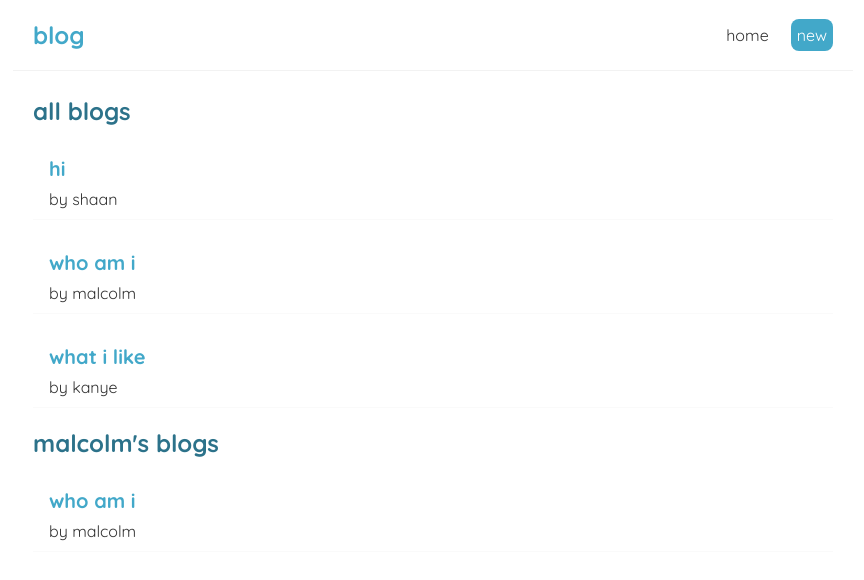
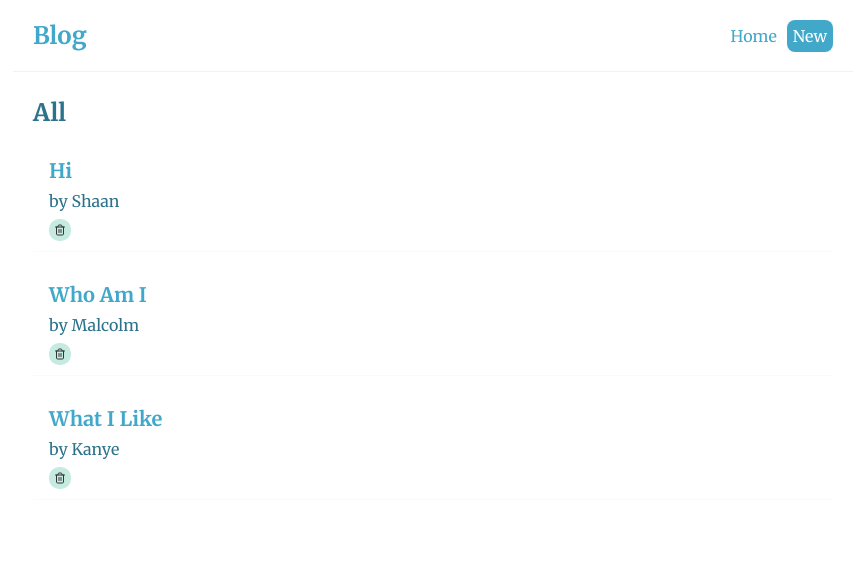
Before and after one commit to shaannsingh/reactBlogTutorial, a React (Vite) app in the folder blogSYNC/: page / in a window 1280 px wide. Shown: the top 580 px of the page, without its empty margins (207-1071 px from the left). Built offline with nearby package versions, Linux system fonts and the light colour scheme.

Commit message:
Added a handleDelete function and passed as props to BlogList component.

```diff
--- a/blogSYNC/index.html
+++ b/blogSYNC/index.html
@@ -2,9 +2,9 @@
 <html lang="en">
   <head>
     <meta charset="UTF-8" />
-    <link rel="icon" type="image/svg+xml" href="/vite.svg" />
+    <link rel="icon" type="image/png" href="/blog.png" />
     <meta name="viewport" content="width=device-width, initial-scale=1.0" />
-    <title>blogSYNC</title>
+    <title>blog</title>
   </head>
   <body>
     <div id="root"></div>
--- a/blogSYNC/package.json
+++ b/blogSYNC/package.json
@@ -10,6 +10,7 @@
     "preview": "vite preview"
   },
   "dependencies": {
+    "lucide-react": "^0.468.0",
     "react": "^18.3.1",
     "react-dom": "^18.3.1"
   },
--- a/blogSYNC/src/components/BlogList.tsx
+++ b/blogSYNC/src/components/BlogList.tsx
@@ -1,20 +1,26 @@
 import { Blog } from "../types";
+import { Trash2 } from "lucide-react";
 
 interface BlogListProps {
-  header: string;
   blogs: Blog[];
+  heading: string;
+  handleDelete: (id: number) => void;
 }
 
-const BlogList = (props: BlogListProps) => {
-  const { blogs, header } = props;
-
+const BlogList = ({ blogs, heading, handleDelete }: BlogListProps) => {
   return (
     <div className="blog-list">
-      <h2>{header}</h2>
+      <h2>{heading}</h2>
       {blogs.map((blog) => (
         <div className="blog-preview" key={blog.id}>
           <h2>{blog.title}</h2>
           <p>by {blog.author}</p>
+          <button
+            onClick={() => handleDelete(blog.id)}
+            aria-label={`Delete ${blog.title} blog`}
+          >
+            <Trash2 size={12} />
+          </button>
         </div>
       ))}
     </div>
--- a/blogSYNC/src/components/Home.tsx
+++ b/blogSYNC/src/components/Home.tsx
@@ -1,21 +1,22 @@
-import { useState } from "react";
+import { useState, useEffect } from "react";
 import BlogList from "./BlogList";
 import { Blog } from "../types";
 
 const HomePage = () => {
   const [blogs, setBlogs] = useState<Blog[]>([
-    { title: "hi", body: "This is blog 1", author: "shaan", id: 1 },
-    { title: "who am i", body: "This is blog 2", author: "malcolm", id: 2 },
-    { title: "what i like", body: "This is blog 3", author: "kanye", id: 3 },
+    { title: "Hi", body: "This is blog 1", author: "Shaan", id: 1 },
+    { title: "Who Am I", body: "This is blog 2", author: "Malcolm", id: 2 },
+    { title: "What I Like", body: "This is blog 3", author: "Kanye", id: 3 },
   ]);
+
+  const handleDelete = (id: number) => {
+    const newBlogs = blogs.filter((blog) => blog.id !== id);
+    setBlogs(newBlogs);
+  };
 
   return (
     <div className="homepage">
-      <BlogList blogs={blogs} header="all blogs" />
-      <BlogList
-        blogs={blogs.filter((blog) => blog.author === "malcolm")}
-        header="malcolm's blogs"
-      />
+      <BlogList blogs={blogs} heading="All" handleDelete={handleDelete} />
     </div>
   );
 };
--- a/blogSYNC/src/components/Navbar.tsx
+++ b/blogSYNC/src/components/Navbar.tsx
@@ -1,18 +1,13 @@
 const Navbar = () => {
   return (
     <nav className="navbar">
-      <h1>blog</h1>
+      <h1>Blog</h1>
       <div className="links">
-        <a href="/">home</a>
-        <a
-          href="/create"
-          style={{
-            color: "white",
-            backgroundColor: "#42a8c9",
-            borderRadius: "8px",
-          }}
-        >
-          new
+        <a href="/" className="home-link">
+          Home
+        </a>
+        <a href="/create" className="new-blog-link">
+          New
         </a>
       </div>
     </nav>
--- a/blogSYNC/src/styles/index.css
+++ b/blogSYNC/src/styles/index.css
@@ -1,9 +1,9 @@
-@import url('https://fonts.googleapis.com/css2?family=Quicksand:wght@300;400;500;600;700&display=swap');
+@import url('https://fonts.googleapis.com/css2?family=Merriweather:wght@300;400;700;900&display=swap');
 
 /* base styles */
 * {
   margin: 0;
-  font-family: "Quicksand";
+  font-family: "Merriweather";
   color: #333;
 }
 .navbar {
@@ -20,14 +20,29 @@
 .navbar .links {
   margin-left: auto;
 }
-.navbar a {
+.navbar .home-link {
   margin-left: 16px;
   text-decoration: none;
   padding: 6px;
-}
-.navbar a:hover {
   color: #42a8c9;
 }
+.navbar .home-link:hover {
+  color: #2c728a;
+}
+
+.navbar .new-blog-link {
+  margin-left: 4px;
+  text-decoration: none;
+  padding: 6px;
+  color: white;
+  background-color: #42a8c9;
+  border-radius: 8px;
+}
+
+.navbar .new-blog-link:hover {
+  background-color: #2c728a;  /* Optional: darker shade on hover */
+}
+
 .content {
   max-width: 100vh;
   margin: 20px auto;
@@ -53,3 +68,23 @@
   color: #42a8c9;
   margin-bottom: 8px;
 }
+
+.blog-preview p {
+  color: #2c728a;
+}
+
+.blog-preview button {
+  background: #c5ebe1;
+  border: 0;
+  padding: 5px;
+  border-radius: 10px;
+  cursor: pointer;
+  display: flex;
+  align-items: center;
+  gap: 4px;
+  margin-top: 8px;
+}
+
+.blog-preview button:hover {
+  background: #42a8c9;
+}
```
Also changed, not shown: blogSYNC/public/blog.png (added), 1 other file (tests, documents, lock files or other folders).
